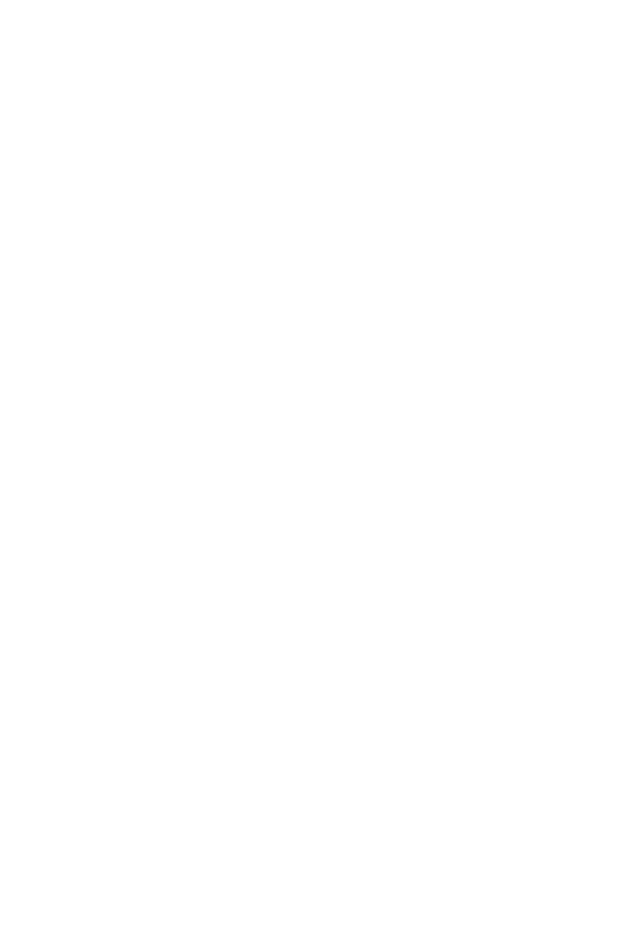
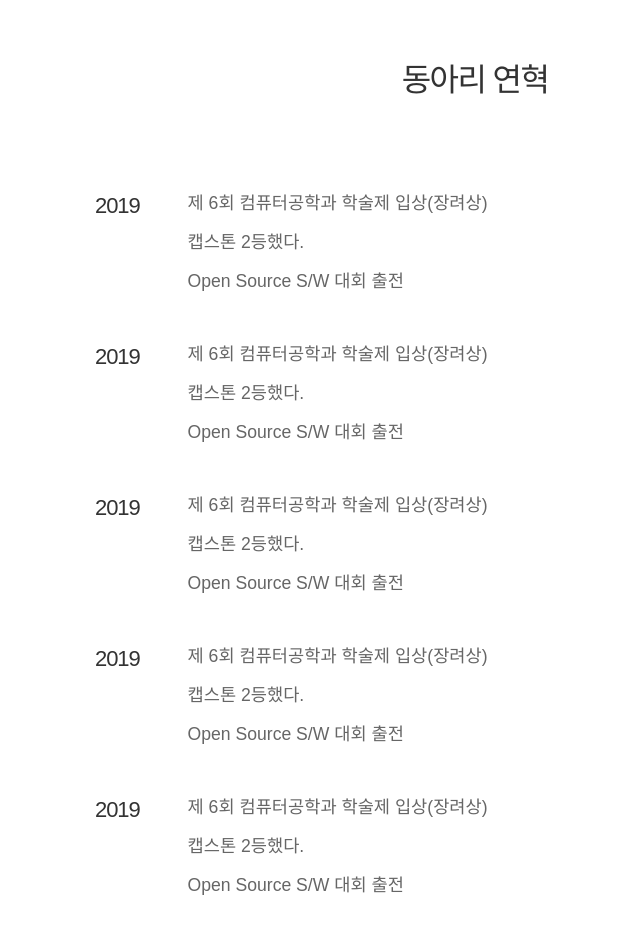
Before and after one commit to dev-oyr/renewal-ourpage, a React (Create React App) app: page / in a window 1280 px wide. Shown: the part 2680-3612 px from the top of the page, without its empty margins (165-805 px from the left). Before the commit the page ends 2609 px from the top, so only its background shows below. Built offline with nearby package versions, Linux system fonts and the light colour scheme; a web font is replaced by a local one.

Commit message:
연혁 컴포넌트 생성
배열 동적 렌더링 추가 예정

```diff
--- a/package.json
+++ b/package.json
@@ -11,6 +11,7 @@
     "react": "^16.12.0",
     "react-dom": "^16.12.0",
     "react-icons": "^3.9.0",
+    "react-reveal": "^1.2.2",
     "react-scripts": "3.3.1"
   },
   "scripts": {
--- /dev/null
+++ b/src/components/Section4.js
@@ -0,0 +1,130 @@
+import React from 'react';
+import Fade from 'react-reveal/Fade';
+import '../styles/section4.scss';
+
+const histories = {
+    '2014': [
+        {
+            title: 'WeatherMusic',
+            content: '현재 날씨에 어울리는 음악추천 WeatherMusic, 2014 청년창업기상기후산업 기상청장상',
+        },
+        {
+            title: '오늘의 자외선',
+            content: '오늘의 자외선, 기상청 추천 앱 등록',
+        },
+        {
+            title: '그래서 오늘은',
+            content: '뉴스 요약 어플 그래서 오늘은, 2014 정주영 창업경진대회 해커톤 2위',
+        },
+        {
+            title: 'Fethering',
+            content: '대학생 이상형 월드컵 Fethering, venture square 2014 5월의 아이템 선정',
+        },
+    ],
+    '2015': [
+        {
+            title: 'Keepet',
+            content: '동물병원 추천 플랫폼 Keepet, 2015 교내 학술제 입상',
+        },
+        {
+            title: '아뭐듣지',
+            content: '강의평가 및 시간표 짜기 어플리케이션 아뭐듣지 (등록된 시간표 수 1400개)',
+        },
+    ],
+    '2016': [
+        {
+            title: 'PricePlace',
+            content: '서울시 물가비교 쇼핑 어플 PricePlace, 2016 교내 학술제 입상',
+        },
+        {
+            title: 'TabStorage',
+            content: '브라우저 탭 통합 서비스 TabStorage, 2016 교내 학술제 입상',
+        },
+    ],
+    '2017': [
+        {
+            title: "Dawson's Daily Life",
+            content: "아동 노동 착취 관련 웹 게임 Dawson's Daily Life, 2017 교내 학술제 입상",
+        },
+        {
+            title: '도서로',
+            content: '도서교환 웹서비스 도서로, 2017 교내 학술제 입상',
+        },
+        {
+            title: '마이노트',
+            content: '편집 에디터 마이노트, 2017 교내 학술제 입상',
+        },
+        {
+            title: '학점 은행 제도 도우미 서비스',
+            content: '학점 은행 제도 도우미 서비스, 교내 해커톤 입상',
+        },
+        {
+            title: '뚜벅이',
+            content: 'AR보행자 네비게이션 뚜벅이, 2017 세종 창업 아이디어 경진대회 장려상',
+        },
+    ],
+    '2018': [
+        {
+            title: 'Sejong Spec Up',
+            content: '세종대학생들의 취업 스펙 비교 및 자신의 위치를 알려주는 Sejong Spec Up, 교내 해커톤 입상',
+        },
+        {
+            title: '시장올래',
+            content: '서울시 재래시장 활성화 웹 애플리케이션 시장올래, 2018 서울시 앱 공모전 2위',
+        },
+        {
+            title: 'InMirror',
+            content: '외출 준비를 할 때 거울을 보며 각종 정보들을 알 수 있는 스마트 거울 InMirror, 교내 학술제 입상',
+        },
+        {
+            title: 'Schedury',
+            content: '한 눈에 일정 및 일기를 작성하고 관리할 수 있는 Schedury, 교내 학술제 입상',
+        },
+    ],
+};
+
+function HistoryGroup({ year, contents }) {
+    return (
+        <div className="history-group">
+            <div className="desc-font en text-year">
+                <Fade left distance="50%" fraction={0.7}>
+                    <p>2019</p>
+                </Fade>
+            </div>
+            <div className="history-elements">
+                <Fade left distance="50%" fraction={1}>
+                    <p className="kr text-history">제 6회 컴퓨터공학과 학술제 입상(장려상)</p>
+                </Fade>
+                <Fade left distance="50%" fraction={1}>
+                    <p className="kr text-history">캡스톤 2등했다.</p>
+                </Fade>
+                <Fade left distance="50%" fraction={1}>
+                    <p className="kr text-history">Open Source S/W 대회 출전</p>
+                </Fade>
+            </div>
+        </div>
+    );
+}
+
+function Section4() {
+    return (
+        <div className="section4">
+            <div className="responsive">
+                <div className="inner-header">
+                    <Fade bottom distance="200%" fraction={1}>
+                        <h1 className="header-font kr">동아리 연혁</h1>
+                    </Fade>
+                </div>
+                <div className="inner-content">
+                    <HistoryGroup></HistoryGroup>
+                    <HistoryGroup></HistoryGroup>
+                    <HistoryGroup></HistoryGroup>
+                    <HistoryGroup></HistoryGroup>
+                    <HistoryGroup></HistoryGroup>
+                </div>
+            </div>
+        </div>
+    );
+}
+
+export default Section4;
--- a/src/pages/Main.js
+++ b/src/pages/Main.js
@@ -2,6 +2,7 @@ import React from 'react';
 import Section1 from '../components/Section1';
 import Section2 from '../components/Section2';
 import Section3 from '../components/Section3';
+import Section4 from '../components/Section4';
 
 function Main() {
     return (
@@ -9,6 +10,7 @@ function Main() {
             <Section1></Section1>
             <Section2></Section2>
             <Section3></Section3>
+            <Section4></Section4>
         </>
     );
 }
--- a/src/styles/common.scss
+++ b/src/styles/common.scss
@@ -67,7 +67,6 @@ html {
         font-style: normal;
         line-height: 1.47;
         letter-spacing: -1.6px;
-        text-align: left;
         color: #333333;
     }
 
@@ -78,7 +77,6 @@ html {
         font-style: normal;
         line-height: 1.5;
         letter-spacing: -1.1px;
-        text-align: left;
         color: #666666;
     }
 }
@@ -91,7 +89,6 @@ html {
         font-style: normal;
         line-height: 1.47;
         letter-spacing: -1.6px;
-        text-align: left;
         color: #333333;
     }
 
@@ -102,7 +99,6 @@ html {
         font-style: normal;
         line-height: 1.5;
         letter-spacing: -1.1px;
-        text-align: left;
         color: #666666;
     }
 }
--- /dev/null
+++ b/src/styles/section4.scss
@@ -0,0 +1,43 @@
+$pointColor: #1775d1;
+$fontPrimary: #333333;
+$fontSecondary: #666666;
+
+.section4 {
+    margin: 128px 0;
+    width: 100%;
+    background-color: #ffffff;
+}
+
+.inner-header {
+    & h1 {
+        text-align: center;
+    }
+}
+
+.inner-content {
+    padding: 16px 0;
+
+    & .history-group {
+        display: flex;
+        width: 100%;
+        margin: 48px 0;
+
+        & .text-year {
+            margin-right: 48px;
+            & p {
+                margin: 0;
+                color: $fontPrimary;
+            }
+        }
+    }
+}
+
+.text-history {
+    margin: 0;
+    color: $fontSecondary;
+    font-size: 1.1rem;
+
+    & + & {
+        margin-top: 0.875rem;
+    }
+}
```
Also changed, not shown: 1 other file (tests, documents, lock files or other folders).
